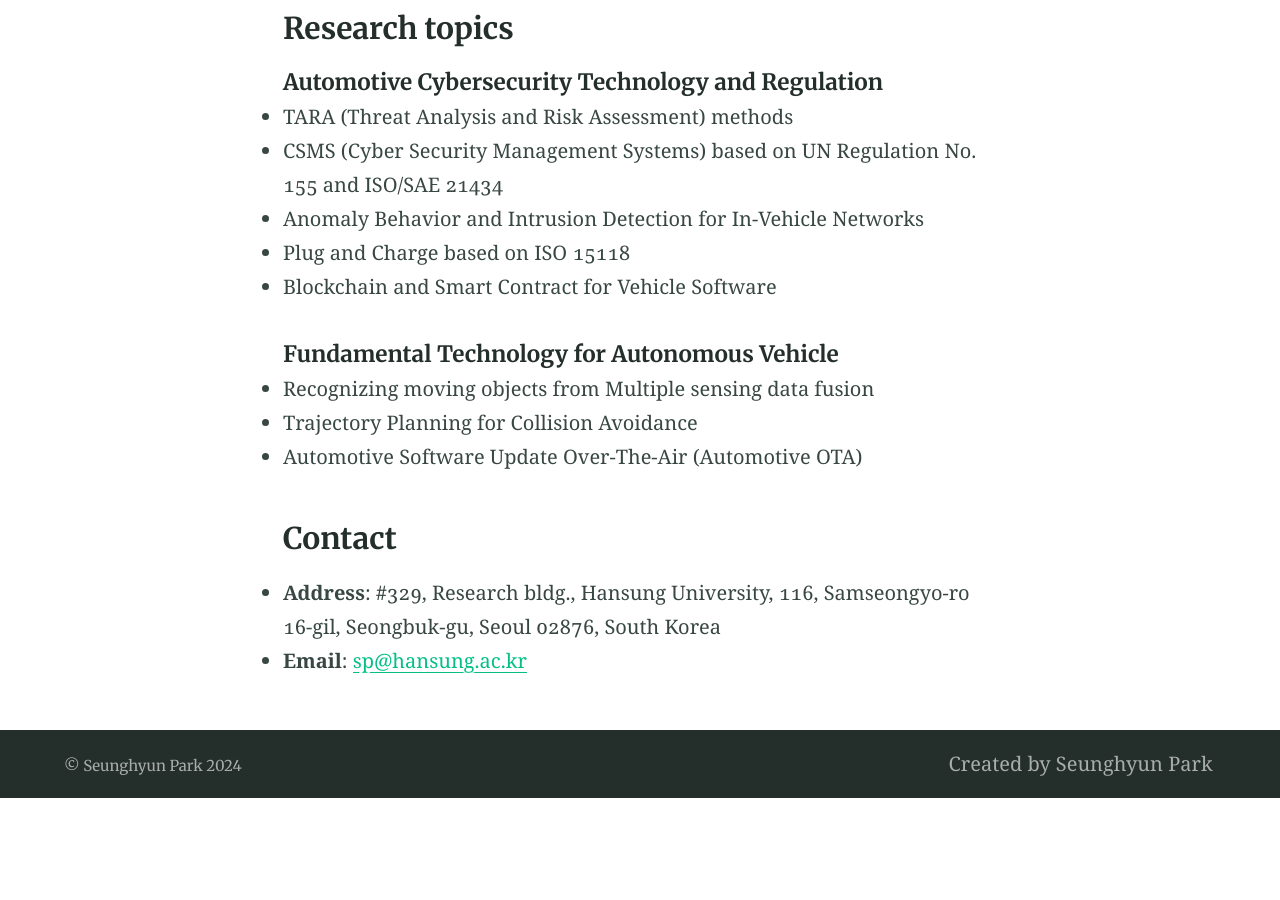
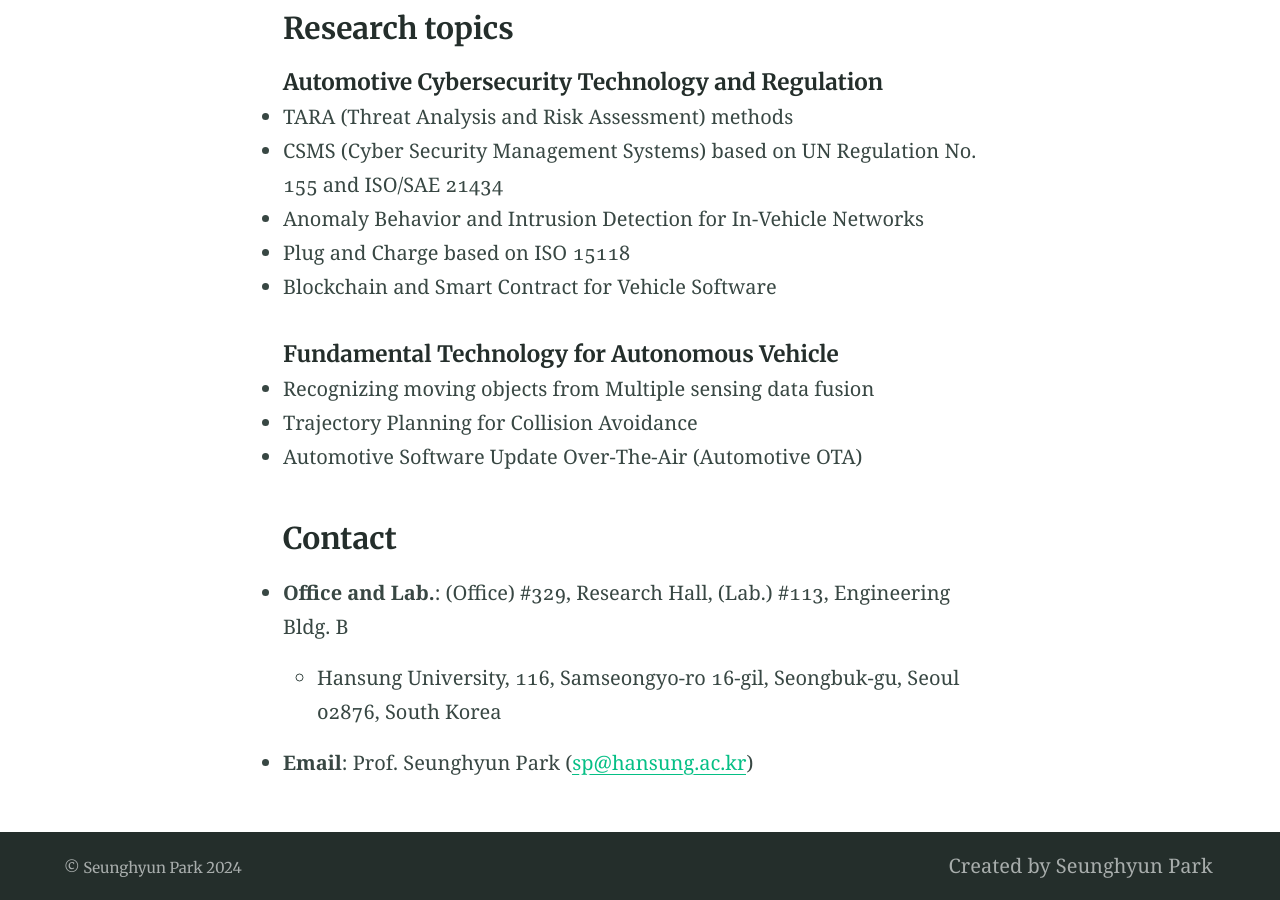
Before and after one commit to imcslab/imcslab.github.io, a Jekyll site: the page built from index.md, in a window 1280 px wide and 900 px high, scrolled down 1058 px. Built offline with Jekyll 4.4.1, drawn with Linux system fonts in a browser that asks for light colours; before the commit the page ends 1856 px from its top, so only the background shows below that.

Commit message:
Update index.md

```diff
--- a/index.md
+++ b/index.md
@@ -33,8 +33,9 @@ We look forward to receiving your application and possibly welcoming you to our
 * Automotive Software Update Over-The-Air (Automotive OTA)
 
 ### Contact
-* **Address**: \#329, Research bldg., Hansung University, 116, Samseongyo-ro 16-gil, Seongbuk-gu, Seoul 02876, South Korea
-* **Email**: [sp@hansung.ac.kr](mailto:sp@hansung.ac.kr)
+* **Office and Lab.**: (Office) \#329, Research Hall, (Lab.) \#113, Engineering Bldg. B
+  * Hansung University, 116, Samseongyo-ro 16-gil, Seongbuk-gu, Seoul 02876, South Korea
+* **Email**: Prof. Seunghyun Park ([sp@hansung.ac.kr](mailto:sp@hansung.ac.kr))
 
 
 <!--
```
